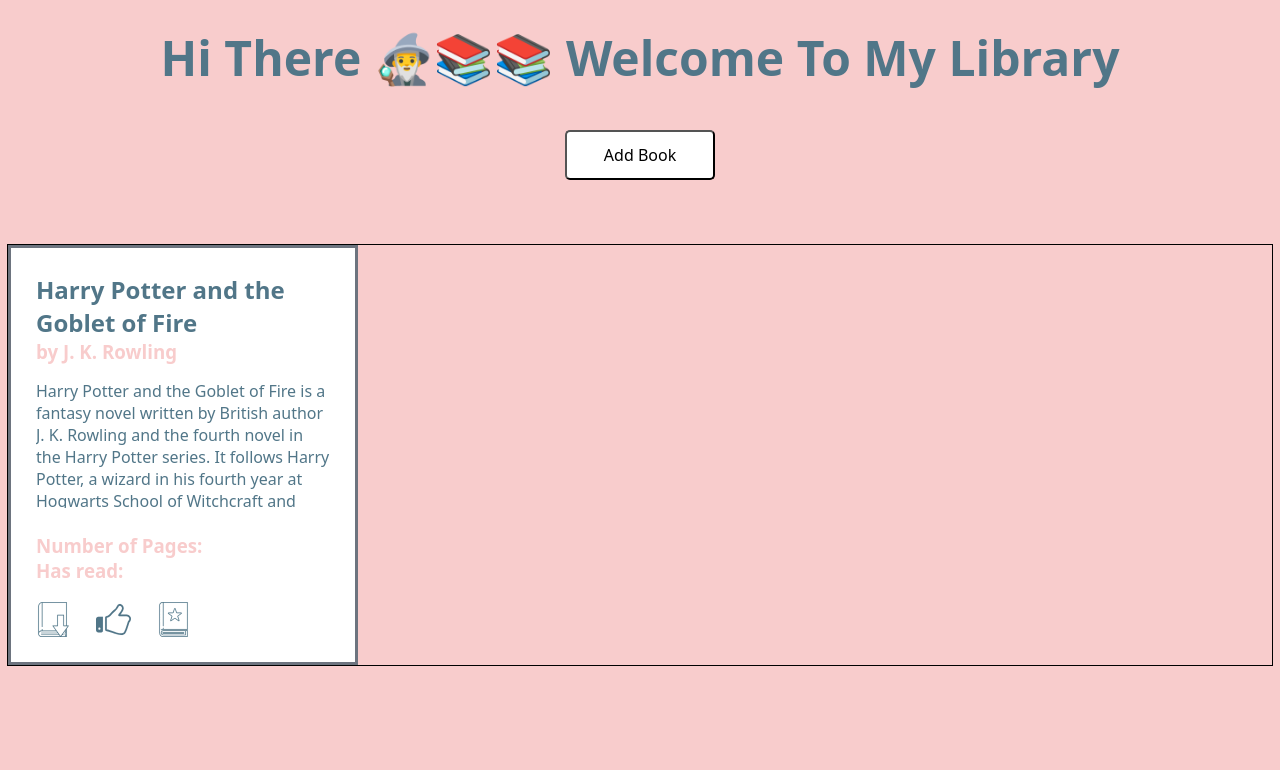
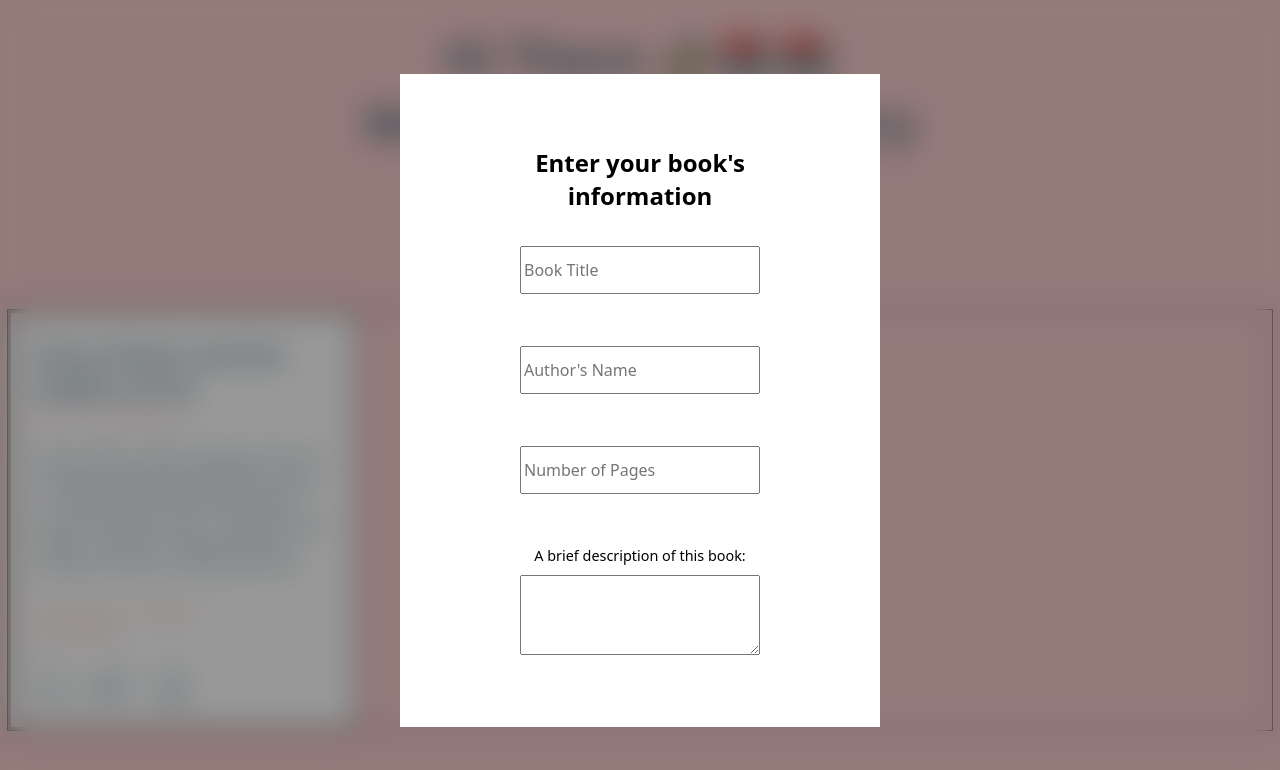
Before and after one commit to Nxlq/library-app, a plain HTML site: page index.html in a window 1280 px wide. Drawn offline with Linux system fonts and the light colour scheme.

Commit message:
add modal/form structure and initial modal style

```diff
--- a/index.html
+++ b/index.html
@@ -10,7 +10,10 @@
   </head>
   <body>
     <header>
-      <h1>Hi There 🧙‍♂️📚📚 Welcome To My Library</h1>
+      <h1>
+        Hi There 🧙‍♂️📚📚 <br />
+        Welcome To My Library
+      </h1>
       <button id="btn-add-book">Add Book</button>
     </header>
     <main>
@@ -48,6 +51,40 @@
         </div>
       </div>
     </main>
+    <div class="modal-bg hidden">
+      <form class="modal hidden" action="" method="">
+        <h2 class="form-header">Enter your book's information</h2>
+        <input
+          type="text"
+          id="title-input"
+          name="book_title"
+          placeholder="Book Title"
+        />
+        <input
+          type="text"
+          id="author-input"
+          name="author"
+          placeholder="Author's Name"
+        />
+        <input
+          type="number"
+          id="numPages-input"
+          name="numOfPages"
+          placeholder="Number of Pages"
+        />
+        <div id="description-div">
+          <label for="description-input"
+            >A brief description of this book:</label
+          >
+          <textarea
+            type="textarea"
+            id="description-input"
+            name="book_description"
+          >
+          </textarea>
+        </div>
+      </form>
+    </div>
     <footer></footer>
   </body>
 </html>
--- a/styles.css
+++ b/styles.css
@@ -37,6 +37,7 @@
 
 .cards-container {
   outline: solid 1px black;
+  display: flex;
 }
 
 .card {
@@ -84,3 +85,69 @@
   height: 35px;
   width: auto;
 }
+
+.modal {
+  position: absolute;
+  background-color: white;
+  width: 30rem;
+  padding: 4.5rem;
+  display: grid;
+  grid-template-rows: repeat(4, 100px);
+}
+
+.modal-bg {
+  position: fixed;
+  top: 0;
+  left: 0;
+  z-index: 1040;
+  width: 100vw;
+  height: 100vh;
+  background-color: rgba(0, 0, 0, 0.4);
+  backdrop-filter: blur(15px);
+  display: flex;
+  justify-content: center;
+  align-items: center;
+}
+
+form h2 {
+  text-align: center;
+}
+
+input {
+  height: 3rem;
+  width: 15rem;
+  justify-self: center;
+  font-size: 16px;
+  /* align-self: center; */
+}
+
+textarea {
+  height: 5rem;
+  width: 15rem;
+}
+
+label {
+  font-size: 0.9rem;
+}
+
+#description-div {
+  display: flex;
+  flex-direction: column;
+  align-items: center;
+  gap: 10px;
+}
+
+.open {
+  position: fixed;
+  top: 0;
+  left: 0;
+  z-index: 1040;
+  width: 100vw;
+  height: 100vh;
+  background-color: rgba(0, 0, 0, 0.4);
+  backdrop-filter: blur(15px);
+}
+
+.hidden {
+  /* display: none; */
+}
```
